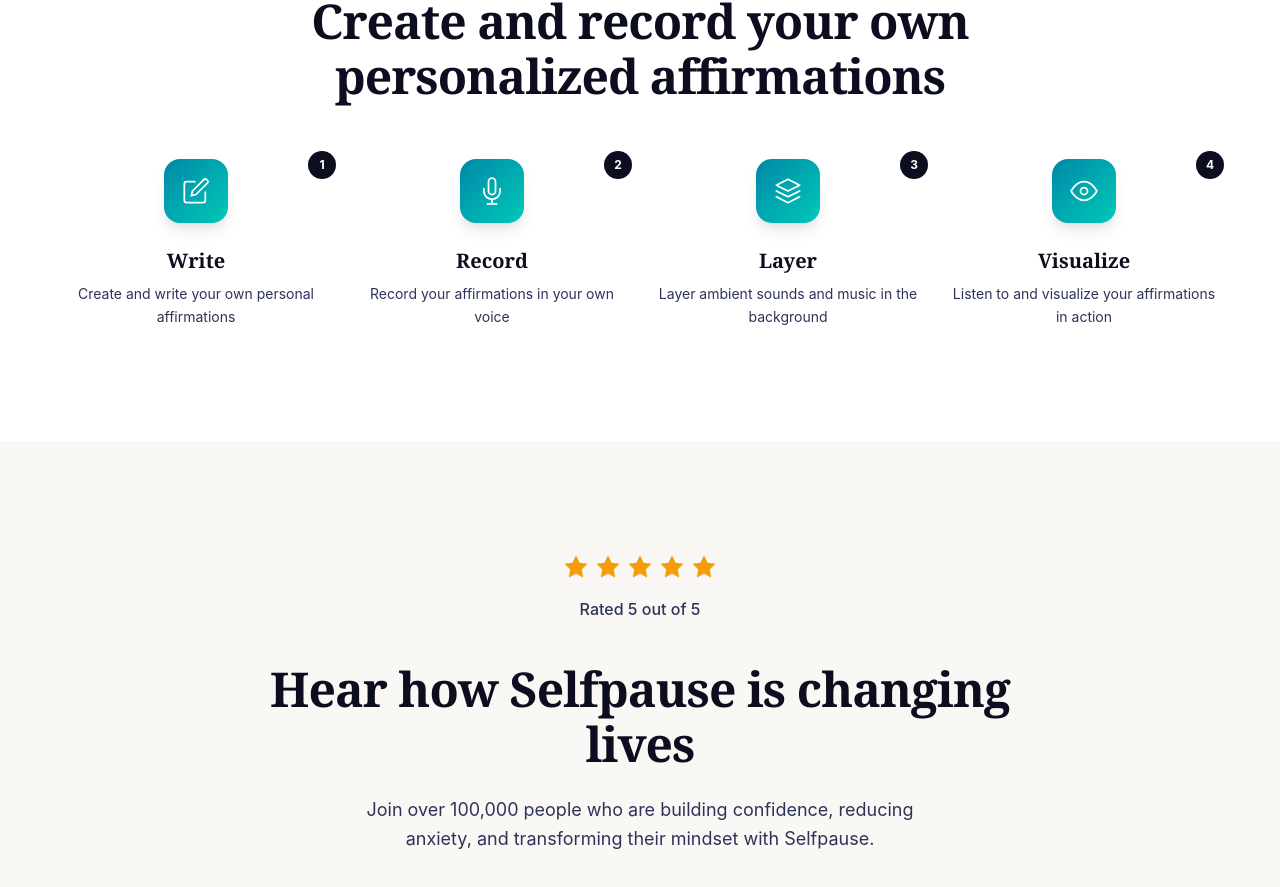
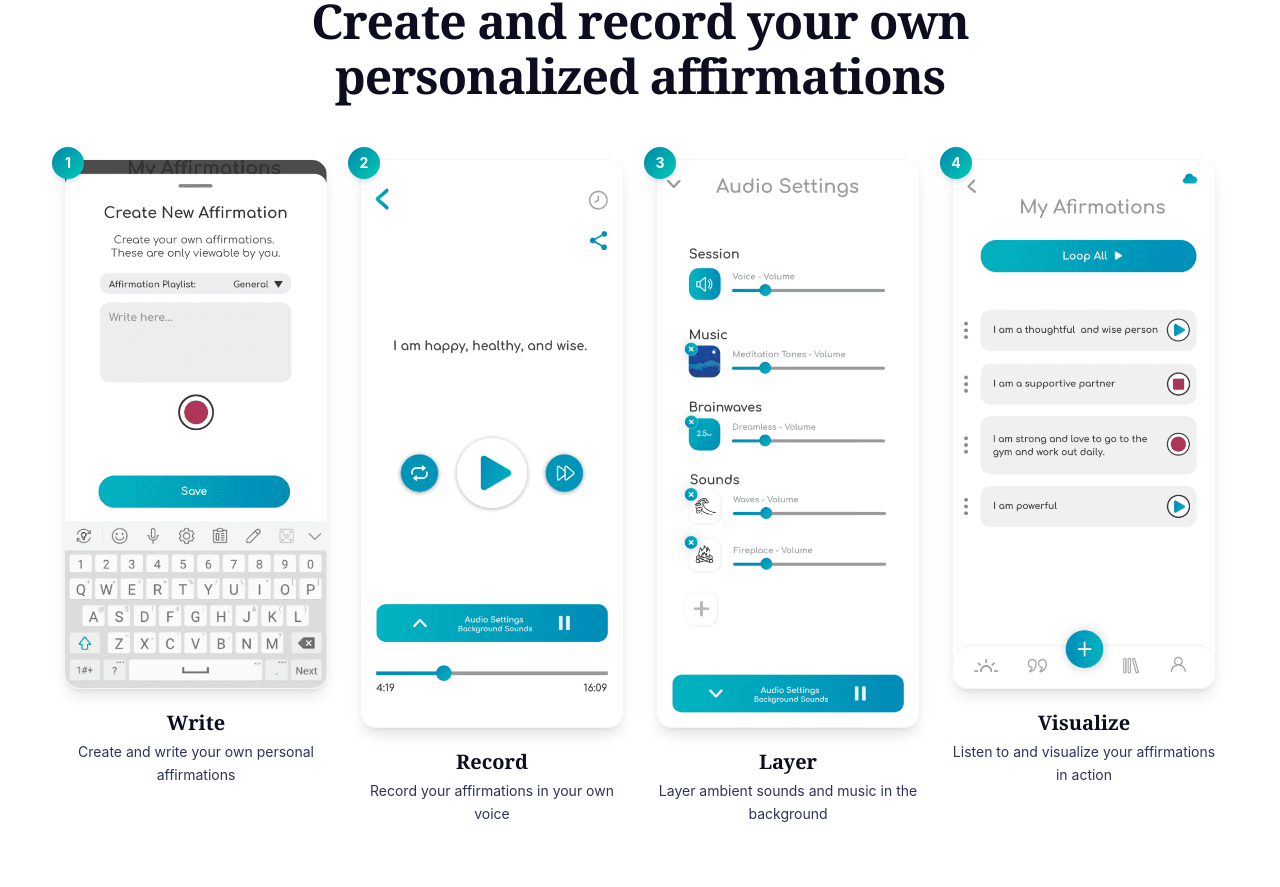
Before and after one commit to jaedenschafer/selfpause-website, a Next.js app: page / in a window 1280 px wide. Shown: the part 2795-3682 px from the top of the page. Built offline with nearby package versions, Linux system fonts and the light colour scheme.

Commit message:
Add real app screenshots to How It Works section (Write, Record, Layer, Visualize)

```diff
--- a/app/page.jsx
+++ b/app/page.jsx
@@ -56,45 +56,22 @@
   {
     title: 'Write',
     description: 'Create and write your own personal affirmations',
-    icon: (
-      <svg width="28" height="28" viewBox="0 0 24 24" fill="none" stroke="currentColor" strokeWidth="1.5" strokeLinecap="round" strokeLinejoin="round">
-        <path d="M11 4H4a2 2 0 00-2 2v14a2 2 0 002 2h14a2 2 0 002-2v-7"/>
-        <path d="M18.5 2.5a2.121 2.121 0 013 3L12 15l-4 1 1-4 9.5-9.5z"/>
-      </svg>
-    ),
+    image: '/images/app-create-affirmation.webp',
   },
   {
     title: 'Record',
     description: 'Record your affirmations in your own voice',
-    icon: (
-      <svg width="28" height="28" viewBox="0 0 24 24" fill="none" stroke="currentColor" strokeWidth="1.5" strokeLinecap="round" strokeLinejoin="round">
-        <path d="M12 1a3 3 0 00-3 3v8a3 3 0 006 0V4a3 3 0 00-3-3z"/>
-        <path d="M19 10v2a7 7 0 01-14 0v-2"/>
-        <line x1="12" y1="19" x2="12" y2="23"/>
-        <line x1="8" y1="23" x2="16" y2="23"/>
-      </svg>
-    ),
+    image: '/images/app-recordings-play.webp',
   },
   {
     title: 'Layer',
     description: 'Layer ambient sounds and music in the background',
-    icon: (
-      <svg width="28" height="28" viewBox="0 0 24 24" fill="none" stroke="currentColor" strokeWidth="1.5" strokeLinecap="round" strokeLinejoin="round">
-        <polygon points="12 2 2 7 12 12 22 7 12 2"/>
-        <polyline points="2 17 12 22 22 17"/>
-        <polyline points="2 12 12 17 22 12"/>
-      </svg>
-    ),
+    image: '/images/app-audio-settings.webp',
   },
   {
     title: 'Visualize',
     description: 'Listen to and visualize your affirmations in action',
-    icon: (
-      <svg width="28" height="28" viewBox="0 0 24 24" fill="none" stroke="currentColor" strokeWidth="1.5" strokeLinecap="round" strokeLinejoin="round">
-        <path d="M1 12s4-8 11-8 11 8 11 8-4 8-11 8-11-8-11-8z"/>
-        <circle cx="12" cy="12" r="3"/>
-      </svg>
-    ),
+    image: '/images/app-my-affirmations.webp',
   },
 ];
 
@@ -253,18 +230,22 @@
             </h2>
           </div>
 
-          <div className="grid grid-cols-1 sm:grid-cols-2 lg:grid-cols-4 gap-8">
+          <div className="grid grid-cols-2 lg:grid-cols-4 gap-6 lg:gap-8">
             {steps.map((step, i) => (
               <div key={step.title} className="text-center group">
-                <div className="relative mb-6">
-                  <div className="w-16 h-16 rounded-2xl brand-gradient text-white flex items-center justify-center mx-auto shadow-lg group-hover:scale-110 transition-transform">
-                    {step.icon}
+                <div className="relative mb-5">
+                  <div className="rounded-2xl overflow-hidden shadow-lg border border-gray-100 group-hover:shadow-xl transition-shadow">
+                    <img
+                      src={step.image}
+                      alt={`Selfpause app - ${step.title}`}
+                      className="w-full h-auto"
+                    />
                   </div>
-                  <div className="absolute -top-2 -right-2 w-7 h-7 rounded-full bg-navy-900 text-white text-xs font-bold flex items-center justify-center">
+                  <div className="absolute -top-3 -left-3 w-8 h-8 rounded-full brand-gradient text-white text-sm font-bold flex items-center justify-center shadow-md">
                     {i + 1}
                   </div>
                 </div>
-                <h3 className="text-xl font-bold text-navy-900 mb-2" style={{ fontFamily: 'Playfair Display, Georgia, serif' }}>
+                <h3 className="text-lg lg:text-xl font-bold text-navy-900 mb-1" style={{ fontFamily: 'Playfair Display, Georgia, serif' }}>
                   {step.title}
                 </h3>
                 <p className="text-navy-500 text-sm leading-relaxed">
```
